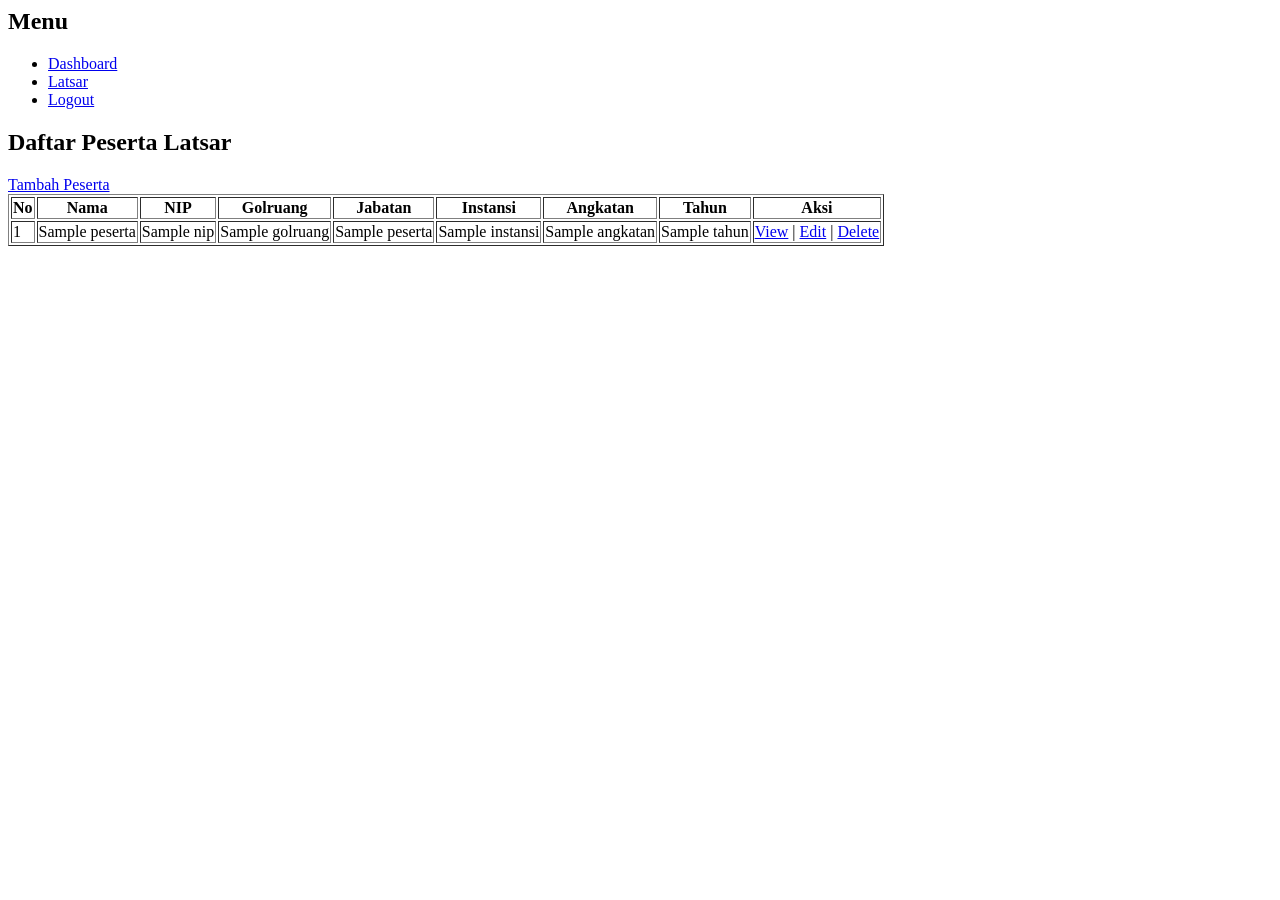
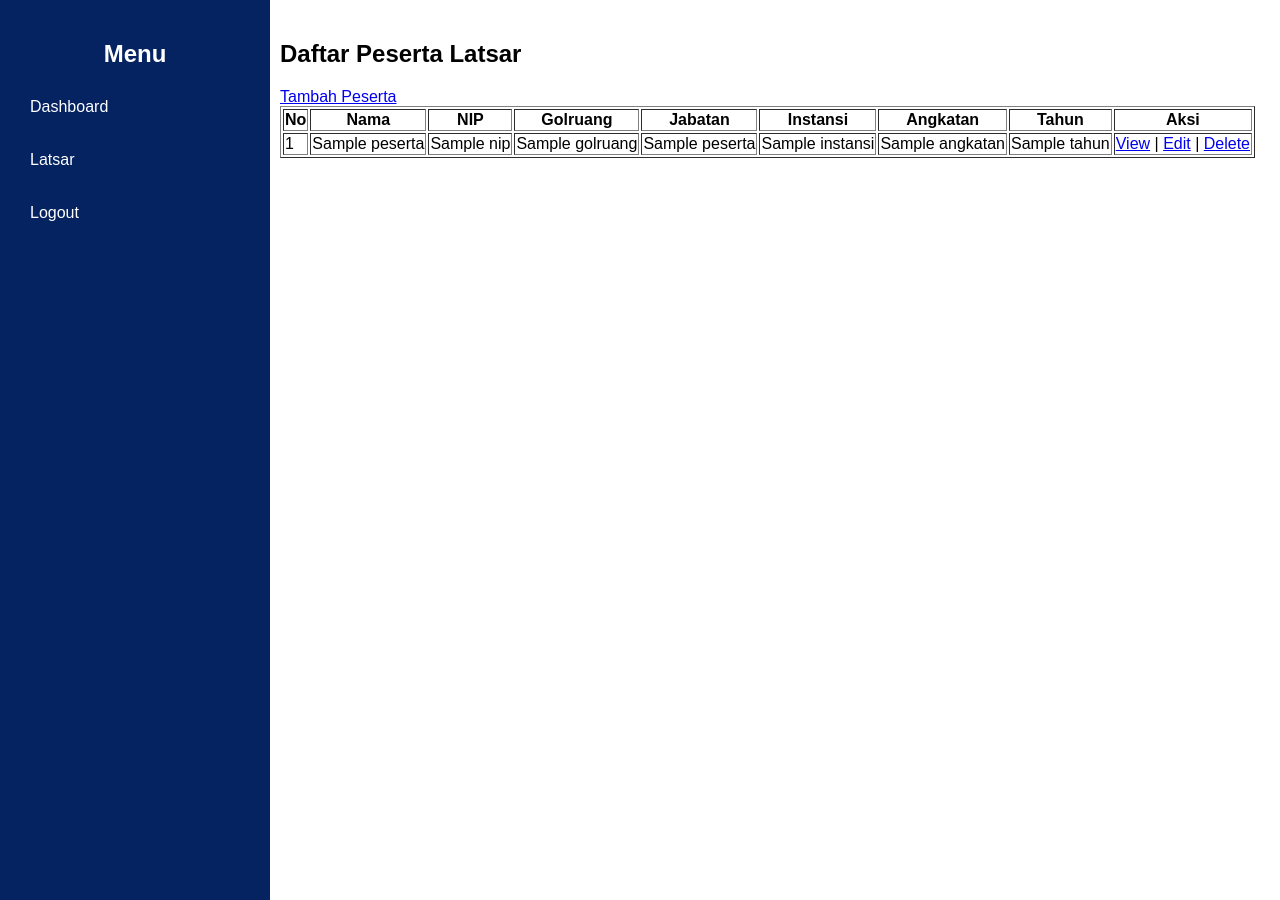
Before and after one commit to DistTreS/sarprasv1, a CodeIgniter 4 app: template app/Views/latsar/index.php in a window 1280 px wide. Run offline with PHP 8.4 and a stand-in for CodeIgniter, Linux system fonts and the light colour scheme; the template is opened without the code that fills it: most values are stand-ins (such as "Sample title", 1, 10 or a date in 2020); some libraries are stand-ins or nearby versions.

Commit message:
connect css

```diff
--- a/app/Views/latsar/edit.php
+++ b/app/Views/latsar/edit.php
@@ -1,4 +1,3 @@
-<?= $this->include('layout/sidebar'); ?>
 
     <h2>Edit Data Peserta Latsar</h2>
     <form action="<?= base_url('pesertaLatsar/update/' . $peserta['id_peserta_latsar']); ?>" method="post" enctype="multipart/form-data">
--- a/app/Views/latsar/index.php
+++ b/app/Views/latsar/index.php
@@ -1,4 +1,6 @@
-<?= $this->include('layout/sidebar'); ?>
+<?= $this->extend('layout/main'); ?>
+
+<?= $this->section('content'); ?>
     <h2>Daftar Peserta Latsar</h2>
     <a href="<?= base_url('pesertaLatsar/create'); ?>" class="btn btn-primary">Tambah Peserta</a>
     <table border="1">
@@ -24,10 +26,11 @@
                 <td><?= $p['angkatan']; ?></td>
                 <td><?= $p['tahun']; ?></td>
                 <td>
-                <a href="<?= base_url('pesertaLatsar/view/'.$p['id_peserta_latsar']); ?>">View</a> |
-                <a href="<?= base_url('pesertaLatsar/edit/'.$p['id_peserta_latsar']); ?>">Edit</a> |
-                <a href="<?= base_url('pesertaLatsar/delete/'.$p['id_peserta_latsar']); ?>" onclick="return confirm('Yakin ingin menghapus?')">Delete</a>
+                    <a href="<?= base_url('pesertaLatsar/view/' . $p['id_peserta_latsar']); ?>">View</a> |
+                    <a href="<?= base_url('pesertaLatsar/edit/' . $p['id_peserta_latsar']); ?>">Edit</a> |
+                    <a href="<?= base_url('pesertaLatsar/delete/' . $p['id_peserta_latsar']); ?>" onclick="return confirm('Yakin ingin menghapus?')">Delete</a>
                 </td>
             </tr>
         <?php endforeach; ?>
     </table>
+<?= $this->endSection(); ?>
--- a/app/Views/latsar/view.php
+++ b/app/Views/latsar/view.php
@@ -1,5 +1,3 @@
-<?= $this->include('layout/sidebar'); ?>
-
 <h2>Detail Peserta Latsar</h2>
 <table border="1">
     <tr>
@@ -38,7 +36,7 @@
         <th>Sertifikat</th>
         <td>
             <?php if ($peserta['sertifikat']): ?>
-                <a href="<?= base_url('public/uploads/sertifikat/'.$peserta['sertifikat']); ?>" target="_blank">Lihat Sertifikat</a>
+                <a href="<?= base_url('public/uploads/sertifikat/' . $peserta['sertifikat']); ?>" target="_blank">Lihat Sertifikat</a>
             <?php else: ?>
                 Tidak Ada Sertifikat
             <?php endif; ?>
--- a/app/Views/layout/main.php
+++ b/app/Views/layout/main.php
@@ -1,16 +1,19 @@
 <!DOCTYPE html>
 <html lang="en">
+
 <head>
     <meta charset="UTF-8">
     <meta name="viewport" content="width=device-width, initial-scale=1.0">
     <title><?= $title ?? 'My Website'; ?></title>
-    <link rel="stylesheet" href="<?= base_url('public/css/style.css'); ?>">
+    <link rel="stylesheet" href="<?= base_url('css/style.css'); ?>">
 </head>
+
 <body>
     <?= $this->include('layout/sidebar'); ?>
 
-    <div style="margin-left: 250px; padding: 20px;">
+    <div class="content">
         <?= $this->renderSection('content'); ?>
     </div>
 </body>
+
 </html>
--- a/public/css/style.css
+++ b/public/css/style.css
@@ -3,7 +3,7 @@ body {
   margin: 0;
   padding: 0;
   font-family: Arial, sans-serif;
-    background-color: #f4f4f4;
+  background-color: #ffffff;
 }
 
 /* Styling untuk sidebar */
@@ -11,7 +11,7 @@ body {
   position: fixed;
   top: 0;
   left: 0;
-    width: 250px;
+  width: 230px;
   height: 100%;
   background: #052261;
   color: white;
@@ -48,7 +48,7 @@ body {
 
 /* Styling untuk konten */
 .content {
-    margin-left: 250px;
+  margin-left: 260px;
   padding: 20px;
 }
 
```
Also changed, not shown: app/Config/Routes.php (+6 -1 lines). Lines whose indentation alone changed are shown as unchanged.
